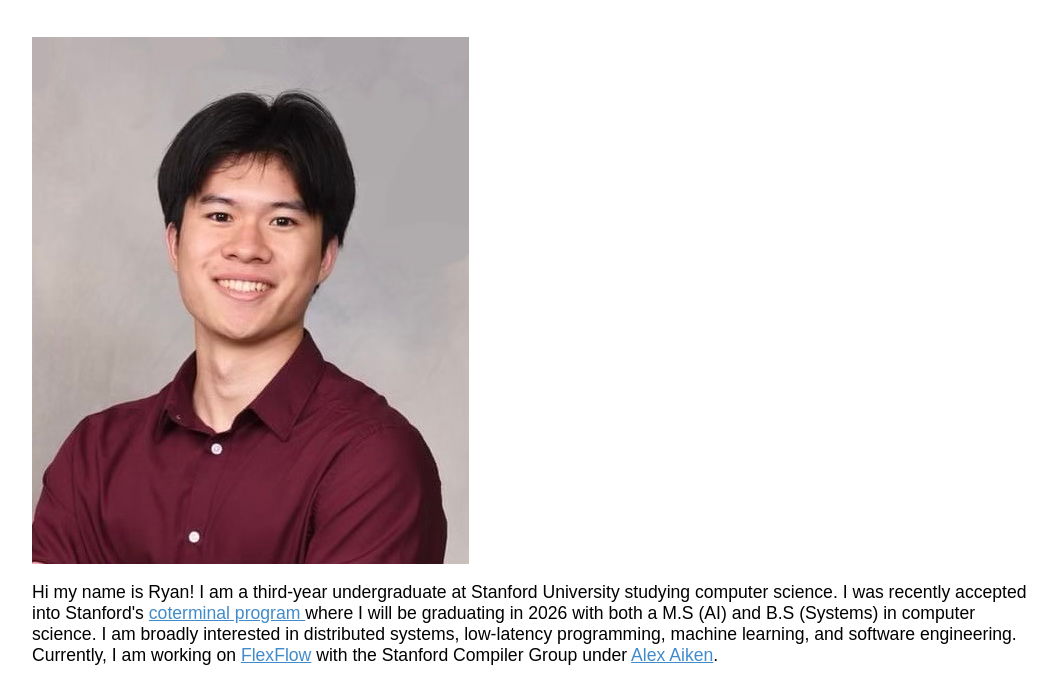
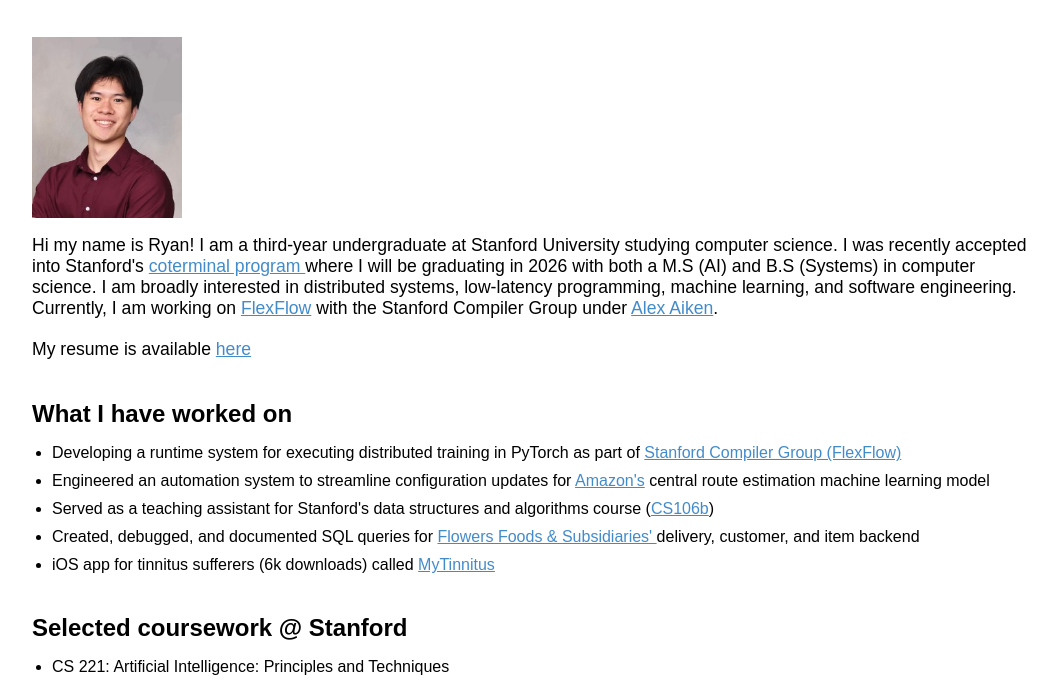
Before and after one commit to RyanLe2003/rle, a plain HTML site: page index.html in a window 1280 px wide. Shown: the part 106-789 px from the top of the page, without its empty margins (104-1161 px from the left). Drawn offline with Linux system fonts and the light colour scheme.

Commit message:
profileImage2

```diff
--- a/index.html
+++ b/index.html
@@ -58,7 +58,7 @@
 
 <body>
     <h1> Ryan Le </h1>
-    <img src="RyanProfilePic.png" alt="Profile Pic">
+    <img src="RyanProfilePic.png" alt="Profile Pic" class="profile-pic">
     <p> Hi my name is Ryan! I am a third-year undergraduate at Stanford University studying computer science. I was recently accepted
         into Stanford's <a href="https://www.cs.stanford.edu/masters/computer-science-coterm-program-overview">coterminal program </a>
         where I will be graduating in 2026 with both a M.S (AI) and B.S (Systems) in computer science.
```
